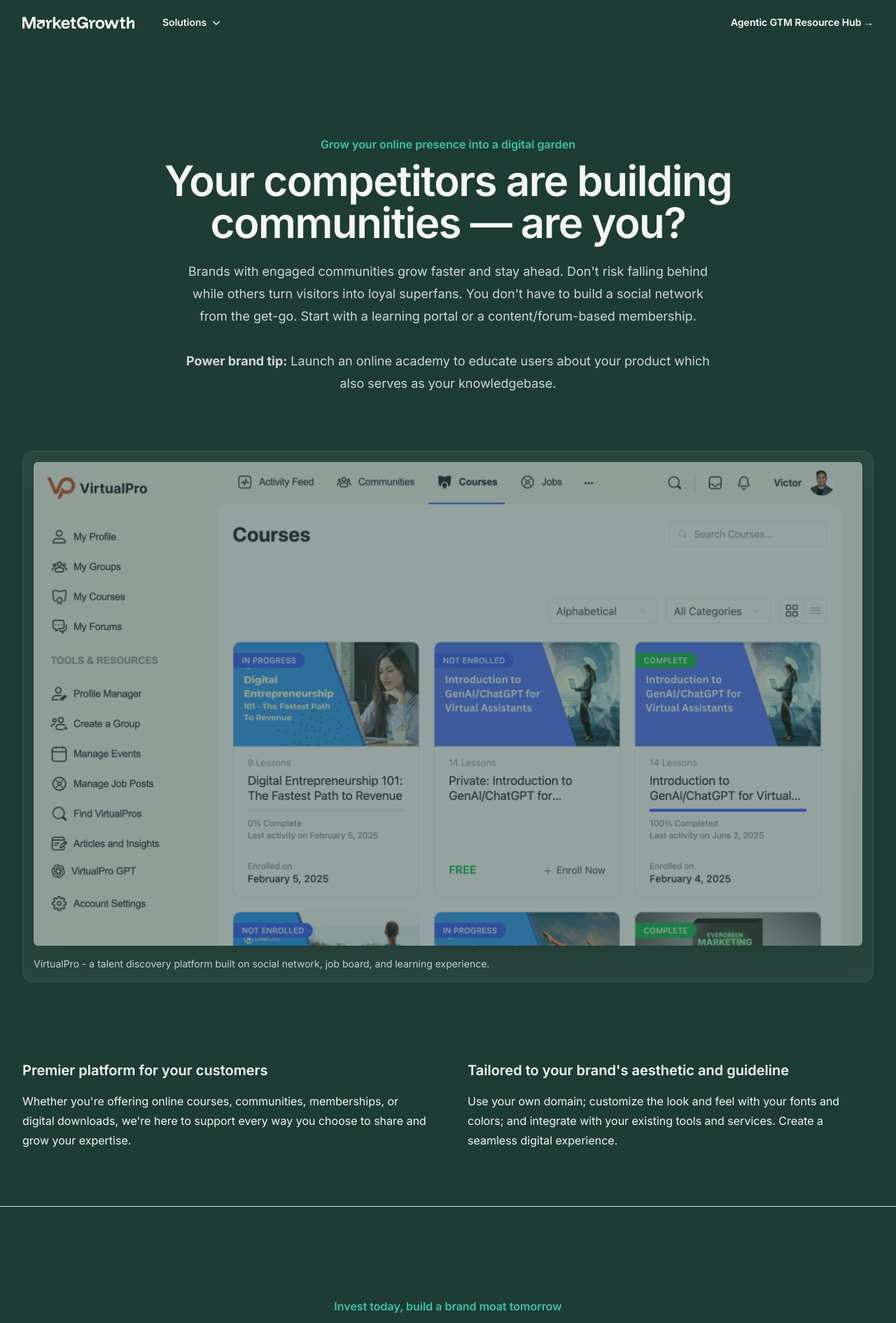
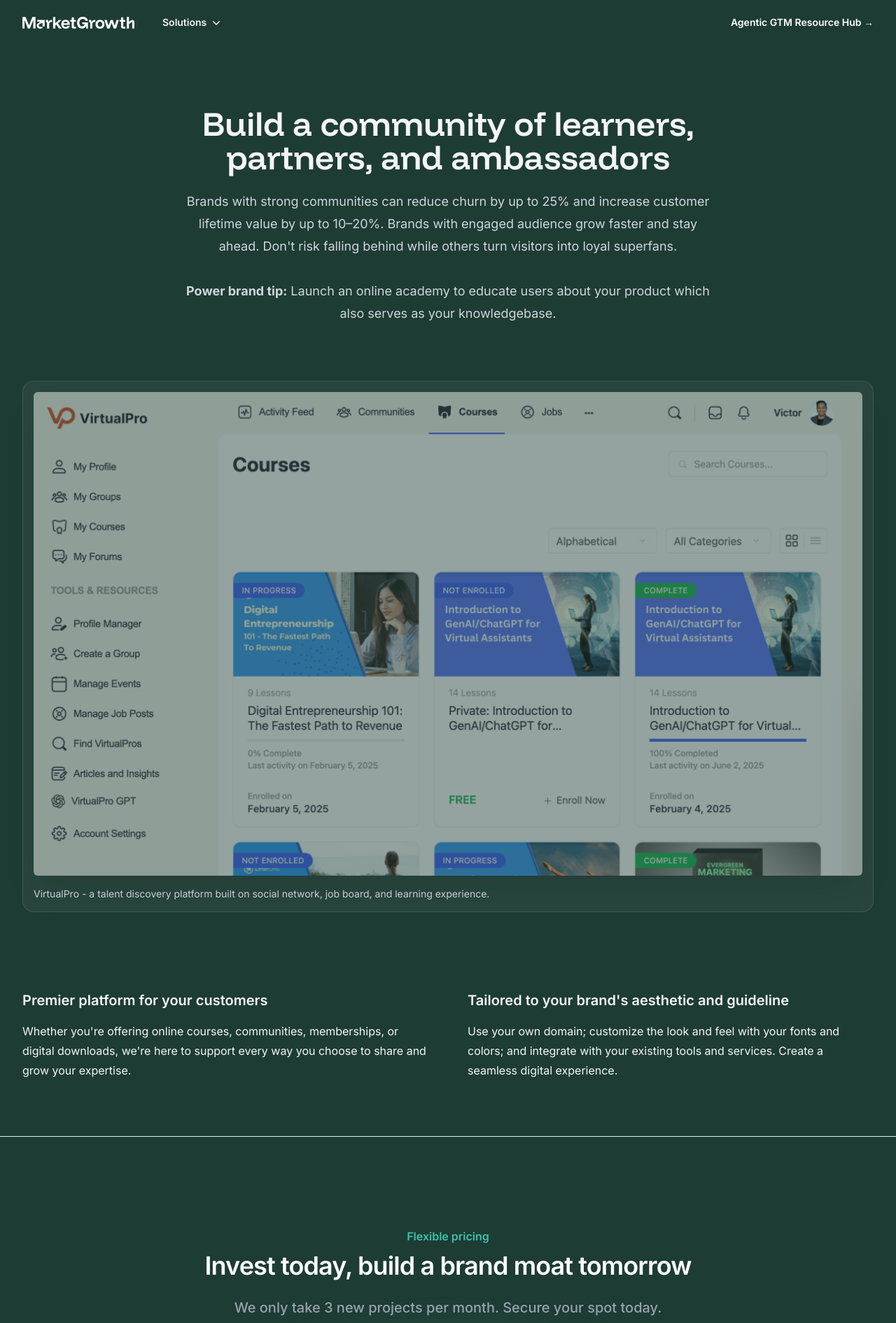
Before and after one commit to growthUx/mgio, a Next.js app: page /digital-garden in a window 1280 px wide. Shown: the top 1890 px of the page at 70% size. Built offline with nearby package versions, Linux system fonts and the light colour scheme.

Commit message:
Update PlatformPage.jsx

```diff
--- a/src/app/digital-garden/PlatformPage.jsx
+++ b/src/app/digital-garden/PlatformPage.jsx
@@ -97,14 +97,14 @@ export default function PlatformPage() {
   return (
     <div className="bg-[#1D3c34]">
       <main className="relative isolate">
-        <div id="digital-engagement-platform" className="mx-auto mt-20 pt-12 pb-4 max-w-7xl px-6 lg:px-8 lg:pb-12">
-          <div className="mx-auto max-w-4xl sm:text-center">
-            <h2 className="text-base/7 font-semibold text-[#40C1AC]">Grow your online presence into a digital garden</h2>
-            <p className="mt-2 text-2xl font-semibold tracking-tight text-pretty text-[#f5f5f5] sm:text-6xl sm:text-balance">
-            Your competitors are building communities &mdash; are you?
-            </p>
-            <p className="mt-6 max-w-3xl  mx-auto text-lg/8 text-gray-300">
-            Brands with engaged communities grow faster and stay ahead. Don&apos;t risk falling behind while others turn visitors into loyal superfans. You don&apos;t have to build a social network from the get-go. Start with a learning portal or a content/forum-based membership.<br /><br />
+        <div id="digital-engagement-platform" className="mx-auto mt-8 pt-12 pb-4 max-w-7xl px-6 lg:px-8 lg:pb-12">
+          <div className="mx-auto max-w-5xl sm:text-center">
+            {/* <h2 className="text-base/7 font-semibold text-[#40C1AC]">Build a brand moat around your product or expertise</h2> */}
+            <h1 className="font-funnel-display mt-2 text-3xl font-semibold text-[#f5f5f5] sm:text-5xl text-balance">
+             Build a community of learners, partners, and ambassadors
+            </h1>
+            <p className="mt-6 max-w-3xl mx-auto text-md sm:text-lg/8 text-gray-300">
+            Brands with strong communities can reduce churn by up to 25% and increase customer lifetime value by up to 10–20%. Brands with engaged audience grow faster and stay ahead. Don&apos;t risk falling behind while others turn visitors into loyal superfans. <br /><br />
             <strong>Power brand tip:</strong> Launch an online academy to educate users about your product which also serves as your knowledgebase.</p>
           </div>
         </div>
@@ -148,14 +148,14 @@ export default function PlatformPage() {
         <div className="isolate overflow-hidden">
           <div className="mx-auto max-w-7xl px-6 pt-12 pb-96 text-center sm:pt-20 lg:px-8">
             <div className="mx-auto max-w-6xl">
-              <h2 className="text-base/7 font-semibold text-[#40C1AC]">Invest today, build a brand moat tomorrow</h2>
-              <p className="mt-2 text-3xl font-semibold tracking-tight text-balance text-white sm:text-5xl">
-              Business-friendly pricing
+              <h2 className="text-base/7 font-semibold text-[#40C1AC]">Flexible pricing</h2>
+              <p className="mt-2 text-2xl font-semibold tracking-tight text-balance text-white sm:text-4xl">
+              Invest today, build a brand moat tomorrow
               </p>
             </div>
             <div className="relative mt-6">
               <p className="mx-auto max-w-2xl text-lg font-medium text-pretty text-gray-400 sm:text-xl/8">
-              We&apos;re only taking 5 new projects this month. Secure your spot before it&apos;s gone.
+              We only take 3 new projects per month. Secure your spot today.
 
               </p>
               <svg
```
